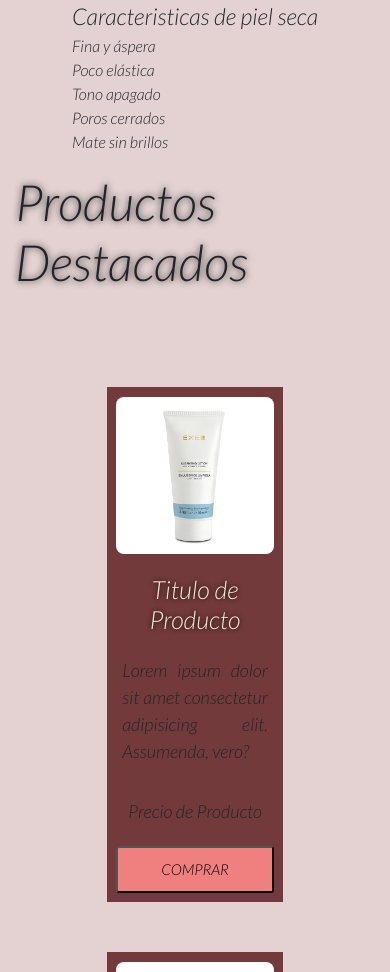
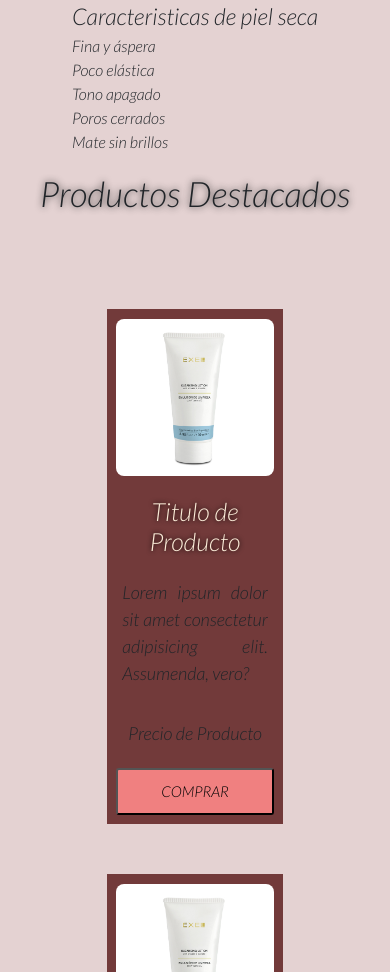
Before and after one commit to Leandr022/Kahla-Beauty, a plain HTML site: page index.html in a window 390 px wide. Shown: the part 1647-2619 px from the top of the page. Drawn offline with nearby package versions, Linux system fonts and the light colour scheme.

Commit message:
modificacion de tamaño de titulos responsive

```diff
--- a/css/style.css
+++ b/css/style.css
@@ -435,6 +435,11 @@ img{
 
 @media screen and (max-width: 576px) {
 
+    .titulo-marcas,.container-como-llegar h2,.titulo-servicios,.container-productos h2,.container-productos h2{
+        font-size: 35px;
+    }
+
+
     .logo-marca{
         width: 60px;
     margin-right: 5px;
```
